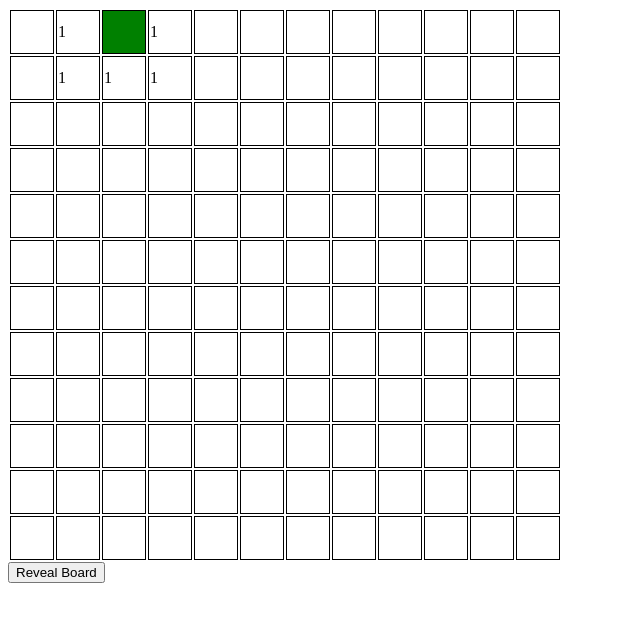
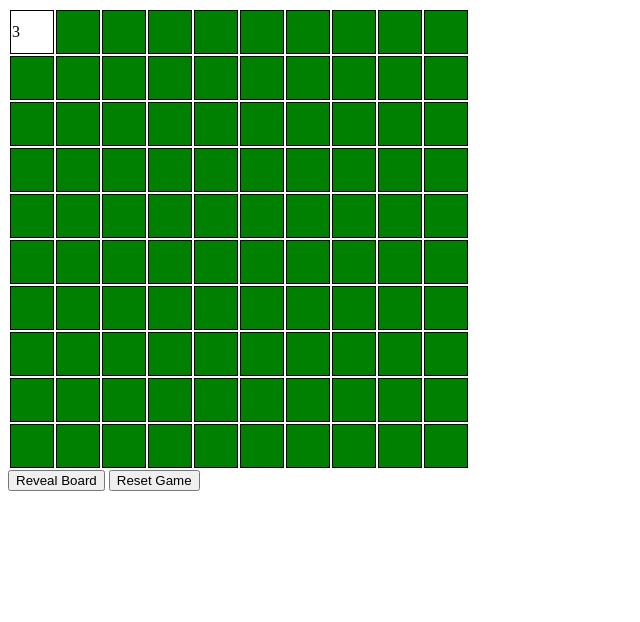
Before and after one commit to freddie-schultz/mynesweeper, a plain HTML site: page index.html in a window 1280 px wide. Both pictures are taken after a click on the element 32 px from the left and 32 px from the top of the page. Shown: the whole page, without its empty margins (0-640 px from the left). Drawn offline with Linux system fonts and the light colour scheme.

Commit message:
Add reset game. Prevent lose on first turn

```diff
--- a/index.html
+++ b/index.html
@@ -9,6 +9,7 @@
       <table id="board"></table>
     </div>
     <button id="revealBoard">Reveal Board</button>
+    <button id="resetGame">Reset Game</button>
     <script src="mynesweeper.js"></script>
   </body>
 </html>
--- a/mynesweeper.js
+++ b/mynesweeper.js
@@ -1,12 +1,32 @@
-let boardSize = 12
-let numberOfBombs = 1
-let bombIndexes = []
+let boardSize = 10
+let numberOfBombs = 99
+
 let gameWon = false
 let gameLost = false
 let gameOver = false
+
 let board = []
 let boardTable = document.querySelector('#board')
-let cellsArray = []
+let tableCellsArray = []
+
+// Initialize the board array with cells
+// Set bombs into cells
+// Set the surroundingBombs property for each cell
+// Create the html table
+
+function resetGame() {
+  gameWon = false
+  gameLost = false
+  gameOver = false
+  board = []
+  tableCellsArray = []
+
+  while (boardTable.children.length > 0) {
+    boardTable.removeChild(boardTable.childNodes[0])
+  }
+
+  initBoard()
+}
 
 function initBoard() {
   for (x = 0; x < boardSize; x++) {
@@ -22,11 +42,19 @@ function initBoard() {
   }
 
   setBombs()
-  generateBoard()
+
+  for (let i in board) {
+    board[i].surroundingBombs = checkSurroundingCells(board[i])
+  }
+
+  generateBoardInHTML()
   updateBoardDisplay()
 }
 
+// Generate an array of bomb cell indexes and set those cells to .isBomb = true
 function setBombs() {
+  let bombIndexes = []
+
   while (bombIndexes.length < numberOfBombs) {
     let randomCellIndex = Math.floor(Math.random() * board.length)
     if (!bombIndexes.includes(randomCellIndex)) {
@@ -39,7 +67,8 @@ function setBombs() {
   }
 }
 
-function generateBoard() {
+// Generate the board html table and add event listeners for every cell
+function generateBoardInHTML() {
   for (let i = 0; i < boardSize; i++) {
     boardTable.appendChild(document.createElement('tr'))
 
@@ -50,14 +79,11 @@ function generateBoard() {
     }
   }
 
-  for (let i in board) {
-    board[i].surroundingBombs = checkSurroundingCells(board[i])
-  }
+  tableCellsArray = Array.from(document.querySelectorAll('.cell'))
 
-  cellsArray = Array.from(document.querySelectorAll('.cell'))
-  for (let i in cellsArray) {
-    cellsArray[i].addEventListener('click', cellLeftClicked)
-    cellsArray[i].addEventListener('contextmenu', cellRightClicked)
+  for (let i in tableCellsArray) {
+    tableCellsArray[i].addEventListener('click', cellLeftClicked)
+    tableCellsArray[i].addEventListener('contextmenu', cellRightClicked)
   }
 }
 
@@ -68,6 +94,7 @@ function updateBoardDisplay() {
 
   if (gameLost) {
     console.log('You lose!')
+    gameOver = true
     setAllCellsVisible()
   }
 
@@ -80,33 +107,34 @@ function updateBoardDisplay() {
   for (let i in board) {
     if (!board[i].isHidden) {
       if (board[i].isBomb) {
-        cellsArray[i].textContent = 'x'
-        cellsArray[i].setAttribute('style', 'background-color: red')
+        tableCellsArray[i].textContent = 'x'
+        tableCellsArray[i].setAttribute('style', 'background-color: red')
       } else {
-        cellsArray[i].setAttribute('style', 'background-color: white')
+        tableCellsArray[i].setAttribute('style', 'background-color: white')
         if (board[i].surroundingBombs > 0) {
-          cellsArray[i].textContent = board[i].surroundingBombs
+          tableCellsArray[i].textContent = board[i].surroundingBombs
         }
       }
     } else if (board[i].isFlagged) {
-      cellsArray[i].textContent = 'F'
-      cellsArray[i].setAttribute('style', 'background-color: blue')
+      tableCellsArray[i].textContent = 'F'
+      tableCellsArray[i].setAttribute('style', 'background-color: blue')
     } else if (!board[i].isFlagged) {
-      cellsArray[i].textContent = ''
-      cellsArray[i].setAttribute('style', 'background-color: green')
+      tableCellsArray[i].textContent = ''
+      tableCellsArray[i].setAttribute('style', 'background-color: green')
     }
   }
 }
 
+function numberOfHiddenCells() {
+  return board.filter((cell) => {
+    return cell.isHidden
+  }).length
+}
+
 function checkForWin() {
-  let numberOfHiddenCells = 0
-  for (let i in board) {
-    if (board[i].isHidden) {
-      numberOfHiddenCells++
-    }
-  }
-  console.log('hidden: ' + numberOfHiddenCells + ', bombs: ' + numberOfBombs)
-  return numberOfHiddenCells == numberOfBombs
+  let hiddenCells = numberOfHiddenCells()
+
+  return hiddenCells == numberOfBombs
 }
 
 function setAllCellsVisible() {
@@ -137,6 +165,7 @@ function getCell(x, y) {
   if (x < 0 || y < 0 || x >= boardSize || y >= boardSize) {
     return null
   }
+
   for (let i in board) {
     if (board[i].x == x && board[i].y == y) {
       return board[i]
@@ -161,7 +190,19 @@ function getSurroundingCells(cell) {
   return surroundingCells
 }
 
-function revealCell(cell) {
+function revealCell(cellIndex) {
+  let cell = board[cellIndex]
+
+  // First click is a bomb
+  if (cell.isBomb && numberOfHiddenCells() == board.length) {
+    let cellIndex = getCellIndex(cell)
+    do {
+      resetGame()
+    } while (board[cellIndex].isBomb)
+  }
+
+  cell = board[cellIndex]
+
   if (cell.isHidden == false || gameOver) {
     return
   }
@@ -174,10 +215,10 @@ function revealCell(cell) {
     return
   }
 
-  if (cell.surroundingBombs == 0 && !cell.isBomb) {
+  if (cell.surroundingBombs == 0) {
     let surroundingCells = getSurroundingCells(cell)
     for (let i in surroundingCells) {
-      revealCell(surroundingCells[i])
+      revealCell(getCellIndex(surroundingCells[i]))
     }
   }
 
@@ -190,13 +231,12 @@ function flagCell(cell) {
   }
 
   cell.isFlagged = !cell.isFlagged
+
   updateBoardDisplay()
 }
 
 function cellLeftClicked(e) {
-  cell = board[getTableCellIndex(e.target)]
-
-  revealCell(cell)
+  revealCell(getTableCellIndex(e.target))
 }
 
 function cellRightClicked(e) {
@@ -208,15 +248,20 @@ function cellRightClicked(e) {
 }
 
 function getTableCellIndex(tableCell) {
-  return cellsArray.indexOf(tableCell)
+  return tableCellsArray.indexOf(tableCell)
 }
 
-function bomblessBoard() {
-  return board.filter((cell) => {
-    return cell.isBomb == false
-  })
+function getCellIndex(cell) {
+  return board.indexOf(cell)
 }
 
-initBoard()
+// function bomblessBoard() {
+//   return board.filter((cell) => {
+//     return cell.isBomb == false
+//   })
+// }
+
+resetGame()
 
 document.querySelector('#revealBoard').addEventListener('click', revealBoard)
+document.querySelector('#resetGame').addEventListener('click', resetGame)
```
